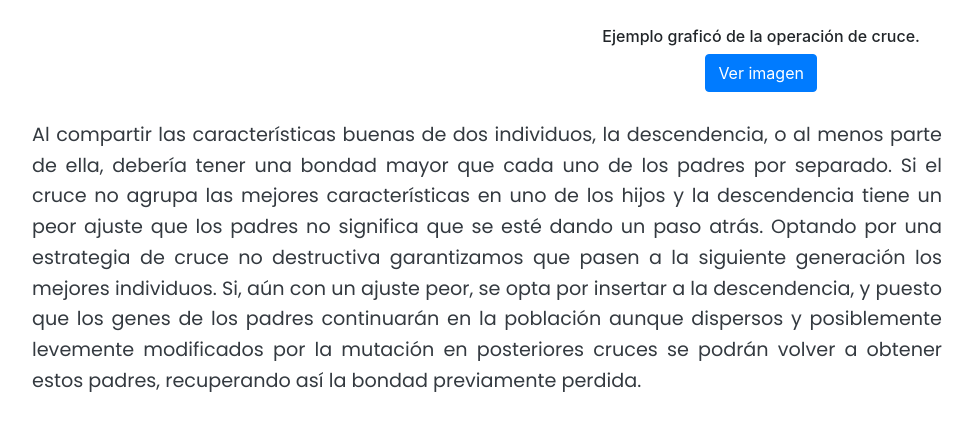
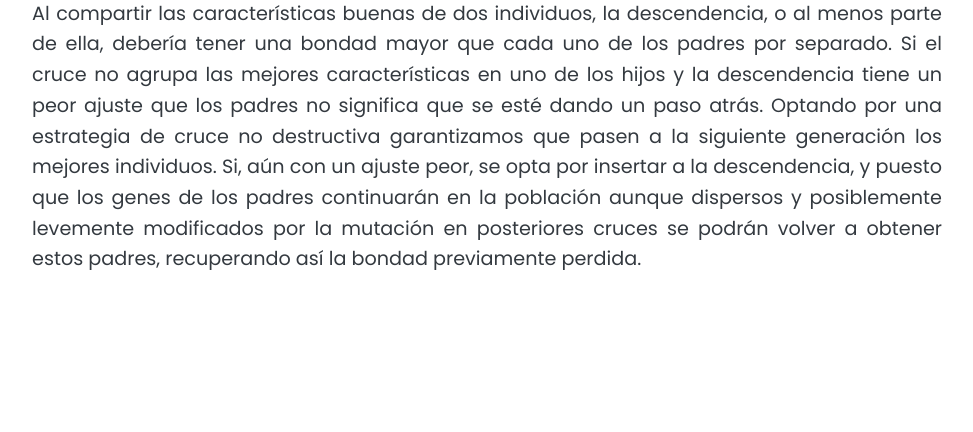
Before and after one commit to PAOsuna/Bio-inspired-optimized-algorithms, a Flask app: page /cruce in a window 1280 px wide. Shown: the part 900-1332 px from the top of the page, without its empty margins (288-1261 px from the left). After the commit the page ends 1170 px from the top, so only its background shows below. Run offline with Flask 2, Linux system fonts and the light colour scheme.

Commit message:
Se saco de los card el contenido de las paginas

```diff
--- a/templates/cruce.html
+++ b/templates/cruce.html
@@ -58,21 +58,7 @@
                 </p>
             </div>
             <div class="col-5 mt-4">
-                <img src="https://empresas.blogthinkbig.com/wp-content/uploads/2019/10/crossover.png" class="img-fluid" alt="...">
-                <div class="card-body text-center mt-2">
-                    <h6 text-dark text-justify>
-                        Ejemplo graficó de la operación de cruce.
-                    <h6/>
-                    <button type="button" class="btn btn-primary"  data-toggle="modal" data-target=".bd-example-modal-lg">Ver imagen</button>
-                <div class="modal fade bd-example-modal-lg" tabindex="-1" role="dialog" aria-labelledby="myLargeModalLabel" aria-hidden="true">
-                  <div class="modal-dialog modal-lg">
-                    <div class="modal-content">
-                      <img src="https://empresas.blogthinkbig.com/wp-content/uploads/2019/10/crossover.png" alt="">
-                    </div>
-                  </div>
-                </div>
-                </div>
-
+                <img src="https://github.com/rafaelsanchezbaez/primerrepositorio/blob/master/Dise%C3%B1o%20sin%20t%C3%ADtulo%20(2).gif?raw=true" class="img-fluid" alt="...">
             </div>
             <div class="col-12">
                 <p class="text-dark text-justify" >
--- a/templates/pso-topologias.html
+++ b/templates/pso-topologias.html
@@ -10,13 +10,12 @@
                             Topologías
                         </h1>
                         <p class="text-dark text-justify">
-La PSO básica suele incurrir fácilmente en óptimos locales. Esta convergencia prematura puede evitarse ignorando la mejor posición global g conocida, y atendiendo en su lugar a la mejor posición l conocida del sub-enjambre "circundante" a la partícula en movimiento.
+                            La PSO básica suele incurrir fácilmente en óptimos locales. Esta convergencia prematura puede evitarse ignorando la mejor posición global g conocida, y atendiendo en su lugar a la mejor posición l conocida del sub-enjambre "circundante" a la partícula en movimiento.
                         </p>
 
                         <p class="text-dark text-justify">
                             Este sub-enjambre puede definirse geométricamente –por ej. "las m partículas más cercanas"– o bien de forma social, es decir, como un conjunto de partículas relacionadas, con independencia de la distancia que las separa.
                             Si suponemos que existe un vínculo de información entre cada partícula y sus adyacentes, el conjunto de estos vínculos constituye un grafo, una red de comunicación, denominada topología. Una topología social muy frecuente es el anillo, en donde cada partícula tiene sólo dos partículas adyacentes, pero hay muchas otras. La topología no es necesariamente fija, puede ser adaptativa según el caso (SPSO, estrella estocástica, TRIBES, Cyber Swarm, C-PSO).
-
                         </p>
             </div>
         </div>
```
